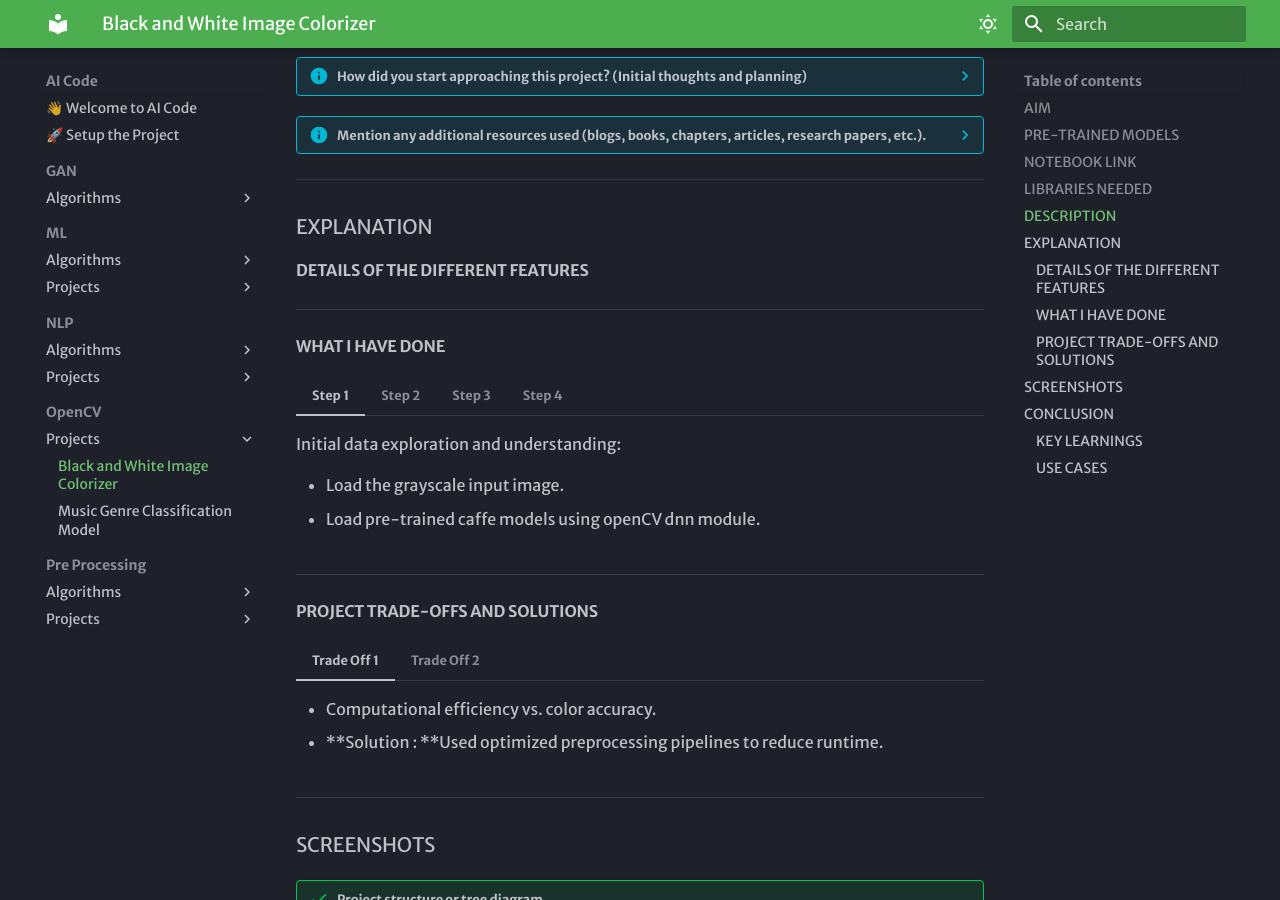
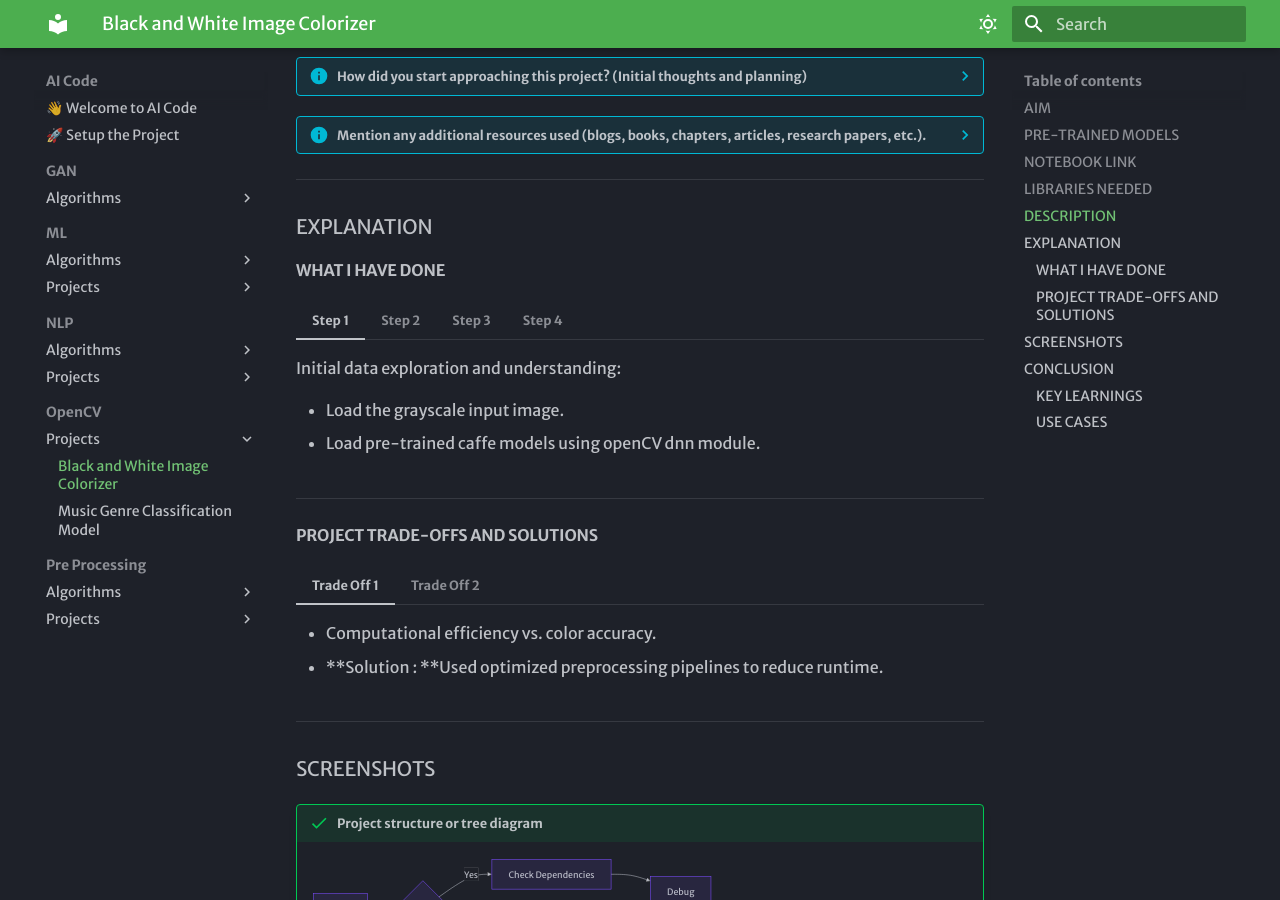
Before and after one commit to Avdhesh-Varshney/AI-Code, an MkDocs documentation site: the page built from docs/OpenCV/projects/black_and_white_image_colorizer.md, in a window 1280 px wide and 900 px high, scrolled down 950 px. Built offline with MkDocs 1.6.1 and Material for MkDocs 9.7.7, drawn with Linux system fonts in a browser that asks for light colours; some web fonts are replaced.

Commit message:
Update black_and_white_image_colorizer.md

```diff
--- a/docs/OpenCV/projects/black_and_white_image_colorizer.md
+++ b/docs/OpenCV/projects/black_and_white_image_colorizer.md
@@ -58,11 +58,6 @@ Colorization of Black and White Images using OpenCV and pre-trained caffe models
 ---
 
 ### EXPLANATION
-
-#### DETAILS OF THE DIFFERENT FEATURES
-
-
----
 
 #### WHAT I HAVE DONE
 
```
